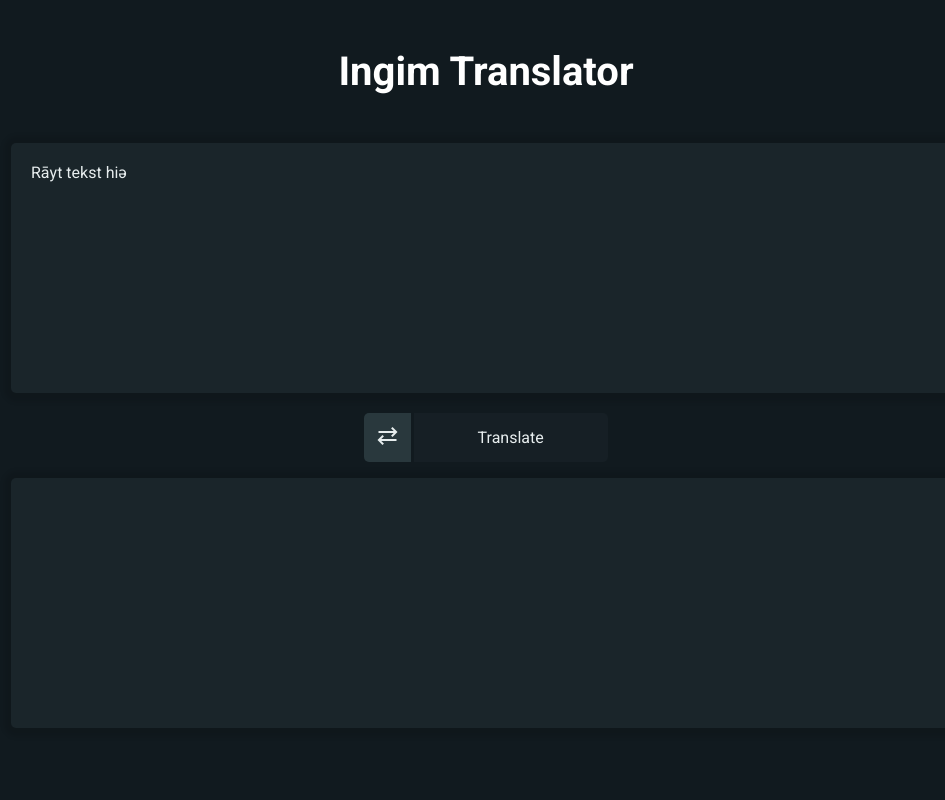
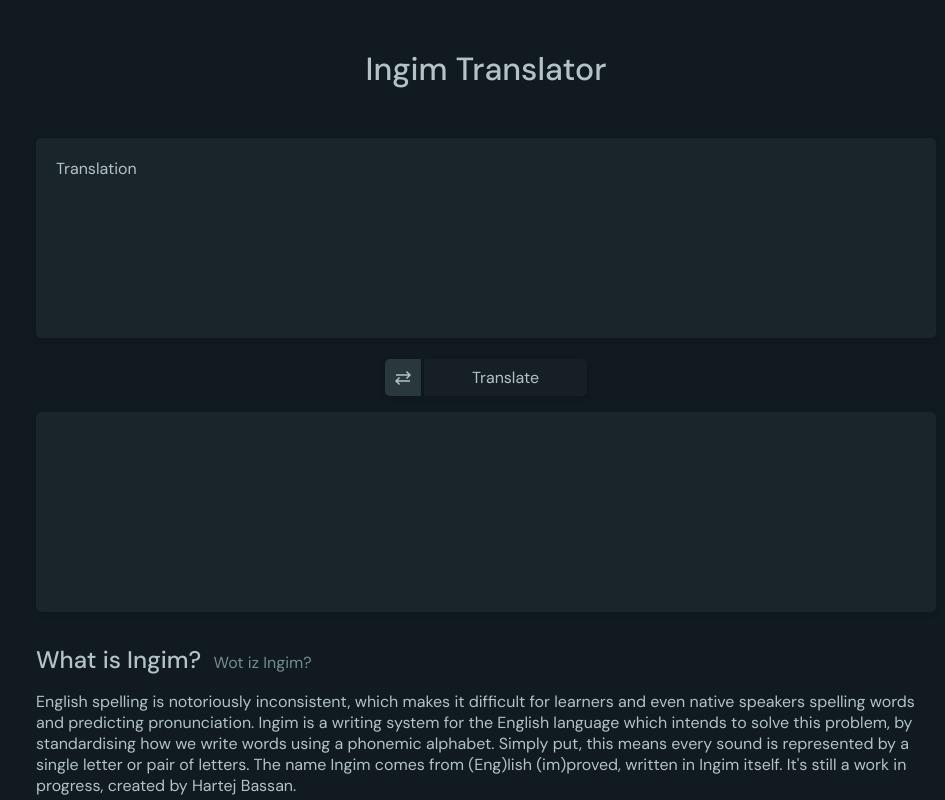
Before and after one commit to harbassan/ingim, a website built with Vite: page index.html in a window 1280 px wide. Both pictures are taken after a click on the button "sync_alt". Shown: the top 800 px of the page, without its empty margins (154-1099 px from the left). Built offline with nearby package versions, Linux system fonts and the light colour scheme.

Commit message:
feat: add description text, minor style improvement

```diff
--- a/src/convert.ts
+++ b/src/convert.ts
@@ -22,7 +22,7 @@ interface SanitisedWord {
 }
 
 function sanitise(text: string): SanitisedWord[] {
-  const words = text.split(/\s+/);
+  const words = text.split(/\s+/).filter(Boolean);
 
   return words.map((word, index) => ({
     wordIndex: index,
--- a/src/ingim.json
+++ b/src/ingim.json
@@ -10,7 +10,7 @@
   "p": "p",
   "d": "d",
   "t": "t",
-  "ð": "ð",
+  "ð": "þ",
   "θ": "þ",
   "ʃ": "ʃ",
   "z": "z",
--- a/src/main.ts
+++ b/src/main.ts
@@ -5,43 +5,56 @@ document.querySelector<HTMLDivElement>('#app')!.innerHTML = `
 <div class="page-container">
   <h1>Ingim Translator</h1>
   <div class="input-box">
-    <textarea type="text" placeholder="Write text here" id="input" class="input"></textarea>
+    <textarea type="text" placeholder="Write text here..." id="input" class="input"></textarea>
   </div>
   <div class="button-container">
-  <button id="switch-button" class="switchB">
-    <span class="material-symbols-outlined">sync_alt</span>
-  </button>
+    <button id="switch-button" class="switchB">
+      <span class="material-symbols-outlined">sync_alt</span>
+    </button>
     <button id="translate-button" class="translateB">Translate</button>
-    </div>
+  </div>
   <div class="output-box">
-    <p id="output" class="output">Rāyt tekst hiə</p>
+    <p id="output" class="output placeholder">Translation</p>
   </div>
-
+  <div class="header">
+    <h2>What is Ingim?</h2>
+    <span class="muted">Wot iz Ingim?</span>
+  </div>
+  <p>English spelling is notoriously inconsistent, which makes it difficult for learners and even native speakers spelling words and predicting pronunciation. Ingim is a writing system for the English language which intends to solve this problem, by standardising how we write words using a phonemic alphabet. Simply put, this means every sound is represented by a single letter or pair of letters. The name Ingim comes from (Eng)lish (im)proved, written in Ingim itself. It's still a work in progress, created by Hartej Bassan.</p>
+  <p class="muted">Ingliʃ speling iz nəwtáriəslī inkənsistənt, wic meyks it difikəlt fá lənəz and īvən neytiv spīkəz speling wədz and pridikting prənunsieyʃən. Ingim iz ə rāyting sistəm fá þə Ingliʃ langwij wic intendz tū solv þis probləm, bāy standədāyzing haw wī rāyt wədz yūzing ə fonīmik alfəbet. Simplī pōt, þis mīnz evrī sawnd iz reprəsentid bāy ə singəl letə á pe ov letəz. Þə neym Ingim kumz from (Ing)liʃ (im)prūvd, ritən in Ingim itself. Its stil ə wək in prəwgres, krīeytid bāy Hurtej Busən.</p>
+  <p>The current version of Ingim is based on RP (Received Pronunciation), which means that Ingim will be easier to understand for those who speak in a similar way. Future versions will incorporate elements of US pronunciation to create a system that works for all of the english speaking world.</p>
+  <p class="muted">Þə kurənt vəʃən ov Ingim iz beyst on RP (Risīvd Prənunsīeyʃən), wic mīnz þat Ingim wil bī īziə tū undəstand fá þəwz hū spīk in ə similə wey. Fyūcə vəʃənz wil inkápəreyt elimənts ov US prənunsieyʃən tū krīeyt ə sistəm þat wəks fá ál ov þə ingliʃ spīking wəld.</p>
+  <div class="header">
+    <h2>Translator Note</h2>
+    <span class="muted">Transleytə Nəwt</span>
+  </div>
+  <p>This translator is a very simple implementation, and therefore is unable to correctly parse homographs. It also doesn't contain a comprehensive dictionary for all 100,000+ words of the English language, and in cases where a match can't be found will output "baboon".</p>
+  <p class="muted">Þis transleytə iz ə verī simpəl implimənteyʃən, and þefá iz uneybəl tū kərektlī pās həwməwgrāfs. It olsəw duzn't kənteyn ə komprihensiv dikʃənərī fá ál 100,000+ wədz ov þə Ingliʃ langwij, and in keysiz we ə mac kānt bī fawnd wil awtpōt "babūn".</p>
 </div>
 `
 
 const input = document.getElementById("input") as HTMLInputElement;
-const output = document.getElementById("output");
+const output = document.getElementById("output") as HTMLParagraphElement;
 
-const tBtn = document.getElementById("translate-button");
-tBtn.addEventListener('click', () => {
-  if (convertMode) {
-    output.textContent = `${convert(input.value)}`;
-  } else {
-    output.textContent = `${revert(input.value)}`;
+const translateBtn = document.getElementById("translate-button") as HTMLButtonElement;
+const switchBtn = document.getElementById("switch-button") as HTMLButtonElement;
+
+let convertMode = true;
+
+translateBtn.addEventListener('click', () => {
+  const fn = convertMode ? convert : revert;
+  output.textContent = `${fn(input.value)}`;
+  if (output.textContent && output.classList.contains("placeholder")) {
+    output.classList.remove("placeholder");
+  } else if (!output.textContent && !output.classList.contains("placeholder")) {
+    output.classList.add("placeholder");
+    output.textContent = "Translation";
   }
 });
 
-const sBtn = document.getElementById("switch-button")
-let convertMode = true;
-sBtn.addEventListener('click', () => {
-  if (!convertMode) {
-    sBtn.style.backgroundColor = '';
-    convertMode = true;
-  } else {
-    sBtn.style.backgroundColor = '#29383D';
-    convertMode = false;
-  }
+switchBtn.addEventListener('click', () => {
+  convertMode = !convertMode;
+  switchBtn.classList.toggle("active")
   switchText()
 });
 
@@ -49,4 +62,4 @@ function switchText() {
   const temp = output.innerText
   output.innerText = input.value
   input.value = temp
-}
+};
--- a/src/style.css
+++ b/src/style.css
@@ -1,34 +1,39 @@
-@import url('https://fonts.googleapis.com/css2?family=Oswald:wght@200..700&family=Roboto:ital,wght@0,100..900;1,100..900&display=swap');
+@import url('https://fonts.googleapis.com/css2?family=DM+Sans:ital,opsz,wght@0,9..40,100..1000;1,9..40,100..1000&display=swap');
 
 body {
-  font-family: "Roboto", sans-serif;
+  font-family: "DM Sans", sans-serif;
+  font-optical-sizing: auto;
   font-size: 1rem;
-  color: #E7EDEE;
+  color: #B2C2C5;
   background-color: #111A1F;
+  padding-bottom: 2rem;
 }
 
 .page-container {
   min-height: 100vh;
-  width: 90%;
-  max-width: 1600px;
+  max-width: 900px;
   margin: 0 auto;
-  padding: 0 2rem;
+  padding: 0 1.5rem;
 }
 
 .input-box,
 .output-box {
   width: 100%;
-  max-width: 950px;
   margin: 0 auto;
   box-sizing: border-box;
 }
 
+.input::placeholder, p.placeholder {
+  color: #B2C2C599;
+}
+
 .input,
 .output {
-  height: 250px;
+  height: 200px;
   background-color: #1A252A;
   border: none;
-  box-shadow: 1px 1px 4px 8px rgba(0, 0, 0, 0.1);
+  box-shadow: 0 1px 2px rgba(0, 0, 0, 0.06),
+              0 2px 8px rgba(0, 0, 0, 0.06);
 }
 
 .input {
@@ -51,35 +56,59 @@ body {
 }
 
 .translateB {
-  padding: 0.7rem 4rem;
-  font: inherit;
+  padding: 0.5rem 3rem;
   border-radius: 0px 5px 5px 0px;
 }
 
 h1 {
   width: 100%;
   text-align: center;
-  font-size: 2.5rem;
+  font-size: 2rem;
   margin: 0;
   padding: 3rem 0 3rem 0;
-  color: white;
+  font-weight: 500;
+}
+
+h2 {
+  font-size: 1.5rem;
+  margin: 0;
+  font-weight: 500;
+  margin-top: 2rem;
 }
 
 .switchB {
-  padding: 0.7rem;
+  padding: 0.5rem;
   border-radius: 5px 0px 0px 5px;
+  display: flex;
+  justify-content: center;
+  align-items: center;
+}
+
+.switchB.active {
+  background-color: #29383D;
+}
+
+.switchB > span {
+  font-size: 1.25rem;
 }
 
 button {
   display: block;
-  color: #E7EDEE;
+  color: inherit;
   background-color: #161F25;
   border: 0;
   cursor: pointer;
+  font: inherit;
+  box-shadow: 0 1px 2px rgba(0, 0, 0, 0.06),
+              0 2px 8px rgba(0, 0, 0, 0.06);
 }
 
 button:hover {
   background-color: #1A252A;
+}
+
+button.active:hover {
+  background-color: #35464E;
 }
 
 .button-container {
@@ -87,5 +116,13 @@ button:hover {
   display: flex;
   justify-content: center;
   gap: 3px;
+}
 
+.muted {
+  color: #728D93;
 }
+
+.header h2 {
+  display: inline-block;
+  margin-right: 0.5rem;
+}
```
